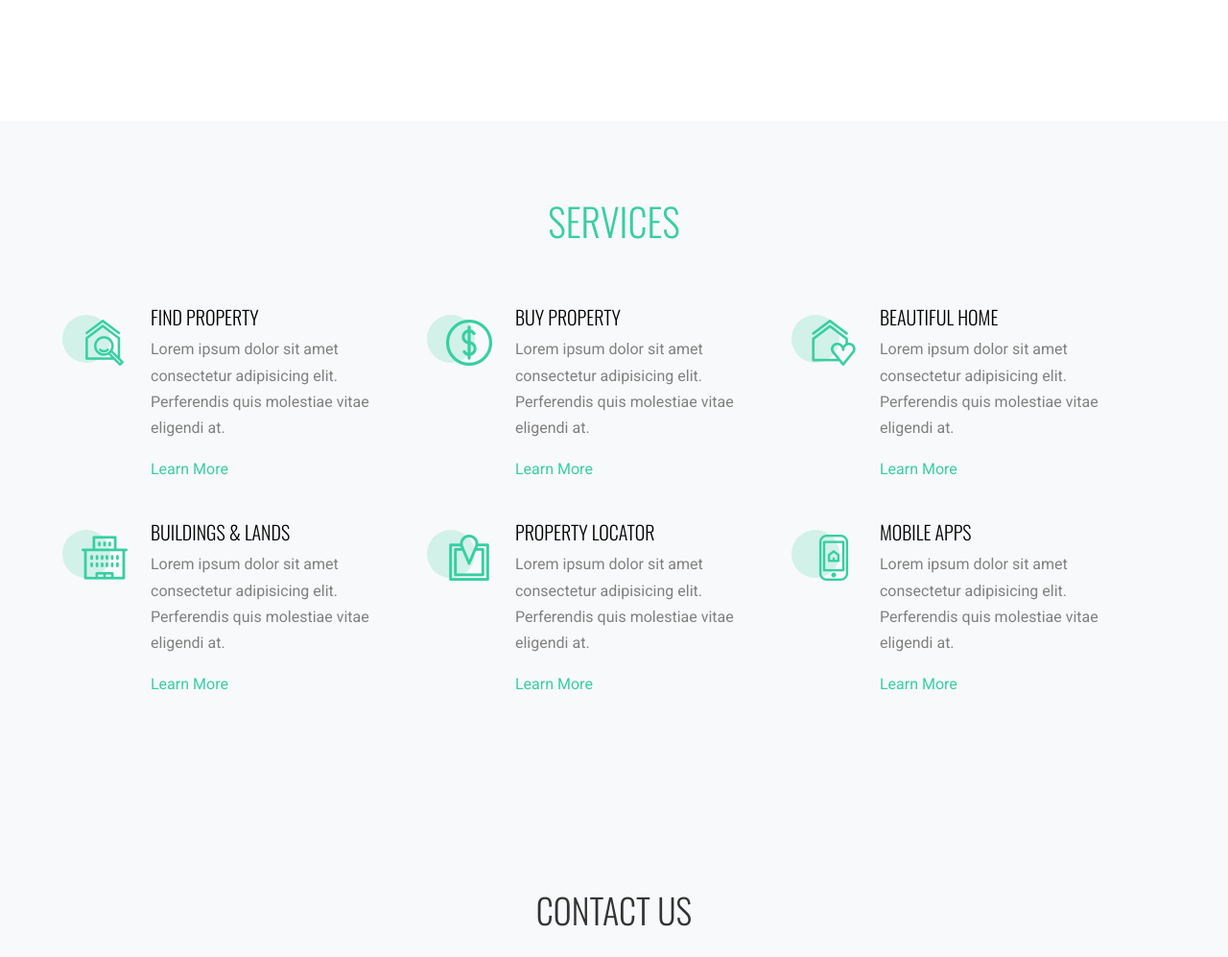
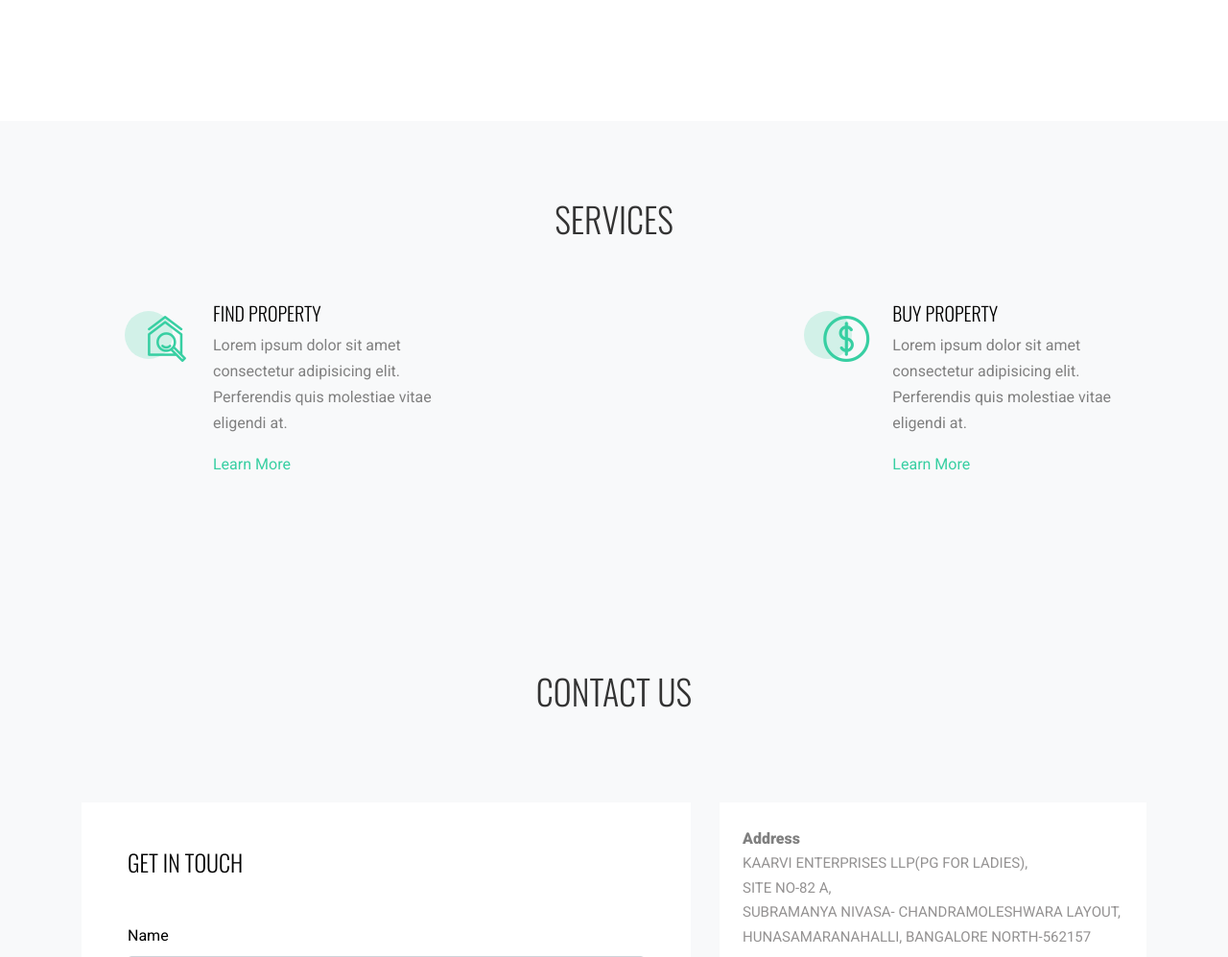
Before and after one commit to Bibinku/hosttry, a Django app: page / in a window 1280 px wide. Shown: the part 3301-4298 px from the top of the page at 96% size. Run offline with Django 5.2, Linux system fonts and the light colour scheme; data comes from the database, SQL or seed files in the repository; some libraries are stand-ins or nearby versions; some web fonts are replaced.

Commit message:
adding servicecs

```diff
--- a/Frontend/templates/home.html
+++ b/Frontend/templates/home.html
@@ -345,10 +345,10 @@
       <div class="container">
         <div class="row mb-5">
           <div class="col-12 text-center">
-            <h2 class="section-title mb-3">Services</h2>
+            <h2 class="section-title mb-3" style="font-size: 36px; font-weight: bold; color: #333; margin-bottom: 20px;" >Services</h2>
           </div>
         </div>
-        <div class="row align-items-stretch">
+        <div class="row align-items-stretch" style="margin-left: 50px;">
           <div class="col-md-6 col-lg-4 mb-4 mb-lg-4" data-aos="fade-up">
             <div class="unit-4 d-flex">
               <div class="unit-4-icon mr-4"><span class="text-primary flaticon-house"></span></div>
@@ -359,53 +359,11 @@
               </div>
             </div>
           </div>
-          <div class="col-md-6 col-lg-4 mb-4 mb-lg-4" data-aos="fade-up" data-aos-delay="100">
+          <div class="col-md-6 col-lg-4 mb-4 mb-lg-4" data-aos="fade-up" data-aos-delay="100" style="margin-left: 350px;">
             <div class="unit-4 d-flex">
               <div class="unit-4-icon mr-4"><span class="text-primary flaticon-coin"></span></div>
               <div>
                 <h3>Buy Property</h3>
-                <p>Lorem ipsum dolor sit amet consectetur adipisicing elit. Perferendis quis molestiae vitae eligendi at.</p>
-                <p><a href="#">Learn More</a></p>
-              </div>
-            </div>
-          </div>
-          <div class="col-md-6 col-lg-4 mb-4 mb-lg-4" data-aos="fade-up" data-aos-delay="200">
-            <div class="unit-4 d-flex">
-              <div class="unit-4-icon mr-4"><span class="text-primary flaticon-home"></span></div>
-              <div>
-                <h3>Beautiful Home</h3>
-                <p>Lorem ipsum dolor sit amet consectetur adipisicing elit. Perferendis quis molestiae vitae eligendi at.</p>
-                <p><a href="#">Learn More</a></p>
-              </div>
-            </div>
-          </div>
-
-
-          <div class="col-md-6 col-lg-4 mb-4 mb-lg-4" data-aos="fade-up" data-aos-delay="300">
-            <div class="unit-4 d-flex">
-              <div class="unit-4-icon mr-4"><span class="text-primary flaticon-flat"></span></div>
-              <div>
-                <h3>Buildings &amp; Lands</h3>
-                <p>Lorem ipsum dolor sit amet consectetur adipisicing elit. Perferendis quis molestiae vitae eligendi at.</p>
-                <p><a href="#">Learn More</a></p>
-              </div>
-            </div>
-          </div>
-          <div class="col-md-6 col-lg-4 mb-4 mb-lg-4" data-aos="fade-up" data-aos-delay="400">
-            <div class="unit-4 d-flex">
-              <div class="unit-4-icon mr-4"><span class="text-primary flaticon-location"></span></div>
-              <div>
-                <h3>Property Locator</h3>
-                <p>Lorem ipsum dolor sit amet consectetur adipisicing elit. Perferendis quis molestiae vitae eligendi at.</p>
-                <p><a href="#">Learn More</a></p>
-              </div>
-            </div>
-          </div>
-          <div class="col-md-6 col-lg-4 mb-4 mb-lg-4" data-aos="fade-up" data-aos-delay="500">
-            <div class="unit-4 d-flex">
-              <div class="unit-4-icon mr-4"><span class="text-primary flaticon-mobile-phone"></span></div>
-              <div>
-                <h3>Mobile Apps</h3>
                 <p>Lorem ipsum dolor sit amet consectetur adipisicing elit. Perferendis quis molestiae vitae eligendi at.</p>
                 <p><a href="#">Learn More</a></p>
               </div>
```
